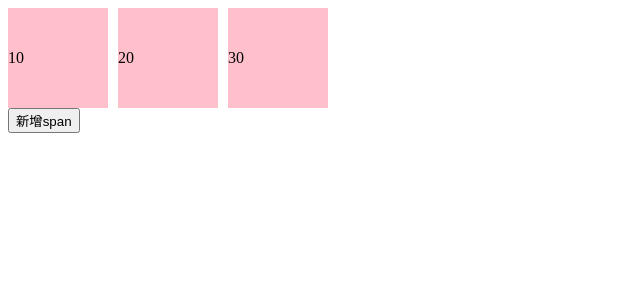
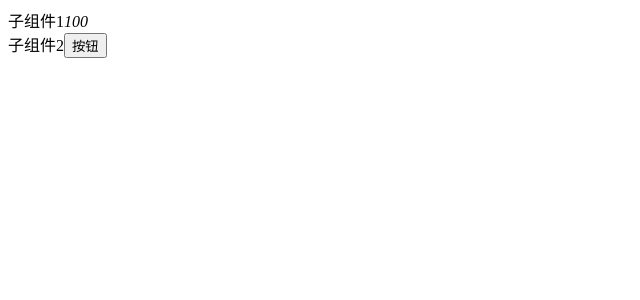
Before and after one commit to seeyax/React, a React app: page / in a window 1280 px wide. Shown: the top 300 px of the page, without its empty margins (0-640 px from the left). Built offline with nearby package versions, Linux system fonts and the light colour scheme.

Commit message:
ref的操作

```diff
--- a/src/index.jsx
+++ b/src/index.jsx
@@ -8,7 +8,7 @@ import 'react-app-polyfill/stable'
 // import Dialog from './views/components/Dialog';
 // import Vote from './views/Vote'
 // import NewVote from './views/NewVotes'
-import Demo from './views/Demo2'
+import Demo from './views/Demo4'
 
 
 const root = ReactDOM.createRoot(document.getElementById('root'));
--- /dev/null
+++ b/src/views/Demo4.jsx
@@ -0,0 +1,46 @@
+import React from 'react'
+
+class Child1 extends React.Component{
+  state = {
+    x: 100,
+    y: 200
+  }
+  render() {
+    return <div>
+      子组件1
+      <em ref={x =>this.emBox = x}>100</em>
+    </div>
+  }
+}
+
+const Child2 = React.forwardRef(function Child2(props,ref) {
+  console.log(ref); // 我们调用Child2的时候，设置的ref属性值[函数] -> x => this.child2 = x
+  return <div>
+    子组件2
+    <button ref={ref}>按钮</button>
+  </div>
+})
+
+class Demo4 extends React.Component {
+  box3 = React.createRef()
+  render () {
+    return <div>
+      <Child1 ref={x => this.child1 = x}></Child1>
+      <Child2 ref={x => this.child2 = x}></Child2>
+    </div>
+  }
+
+  componentDidMount () {
+    console.log(this.child1); // 存储的是子组件的实例对象
+    console.log(this.child2) // 存储的是：子组件内部的button按钮
+  }
+}
+
+export default Demo4
+/**
+  给元素标签设置ref，目的：获取对应的DOM元素
+  给类组件设置ref,目的：获取当前调用组件创建的实例[后续可以根据实例获取子组件中的相关的信息]
+  给函数组件设置ref，直接报错：Function components cannot be given refs. Attempts to access this ref will fail
+    + 但是我们让其配合 React.forwardRef 实现ref的转发
+    + 目的：获取函数子组件内部的某个元素
+ */
```
Also changed, not shown: src/views/Demo3.jsx (added, +48 -0 lines).
